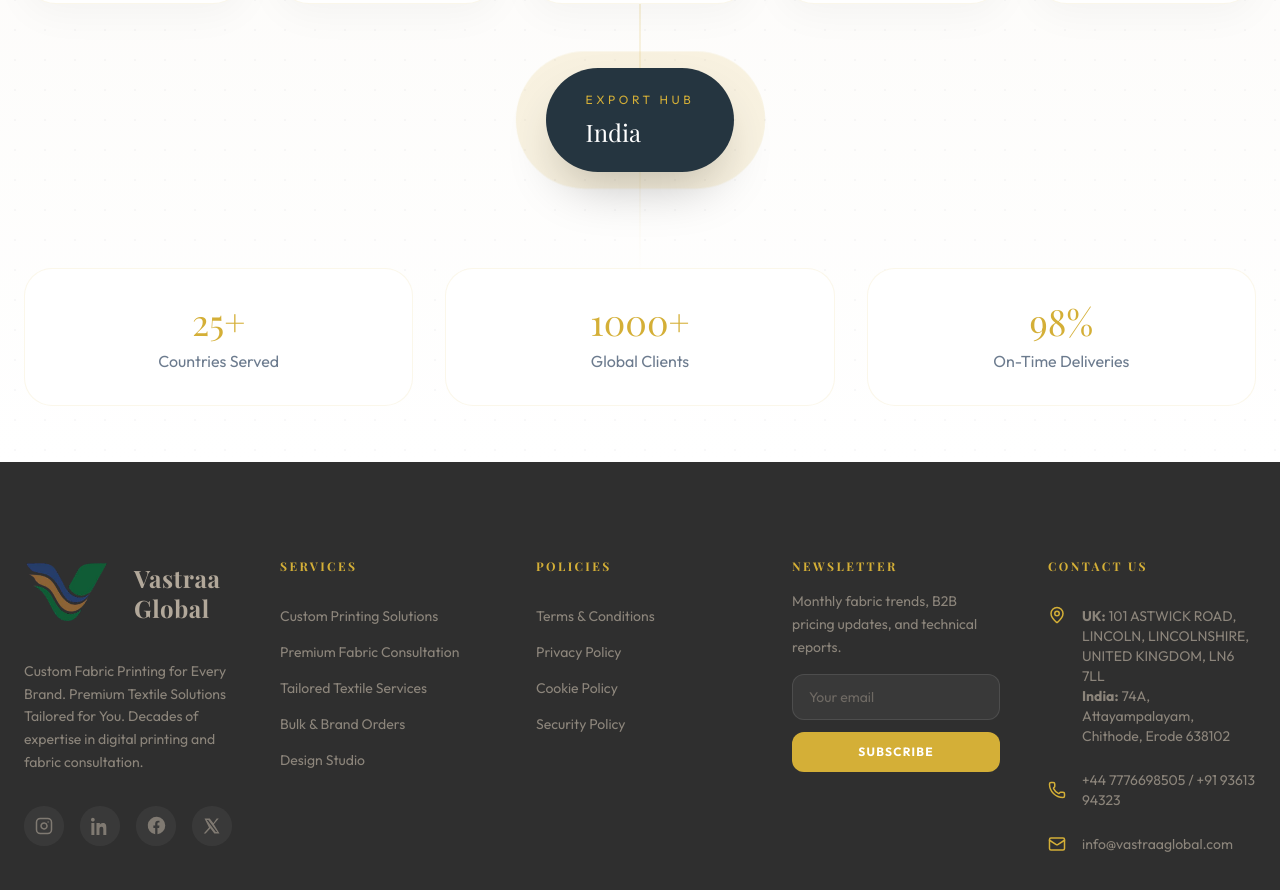
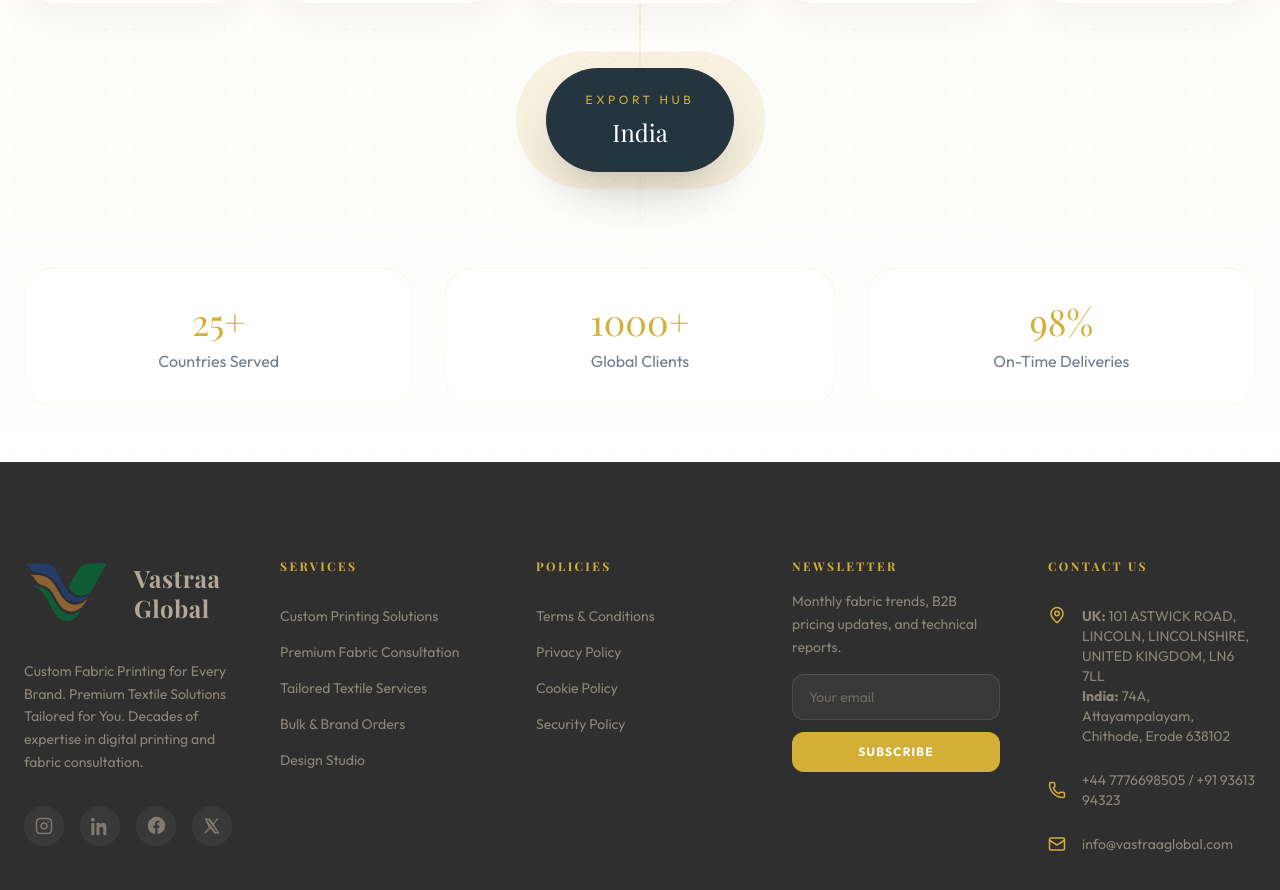
Before and after one commit to Rajachellan/vastraa-global, a Next.js app: page /contact-us in a window 1280 px wide. Shown: the part 2046-2936 px from the top of the page. Built offline with nearby package versions, Linux system fonts and the light colour scheme; no server answers.

Commit message:
modify the Contact page

```diff
--- a/src/app/contact-us/page.tsx
+++ b/src/app/contact-us/page.tsx
@@ -389,7 +389,7 @@ function ContactContent() {
               Export Hub
             </p>
 
-            <h4 className="text-2xl font-serif mt-2">
+            <h4 className="text-2xl font-serif text-center mt-2">
               India
             </h4>
           </div>
```
